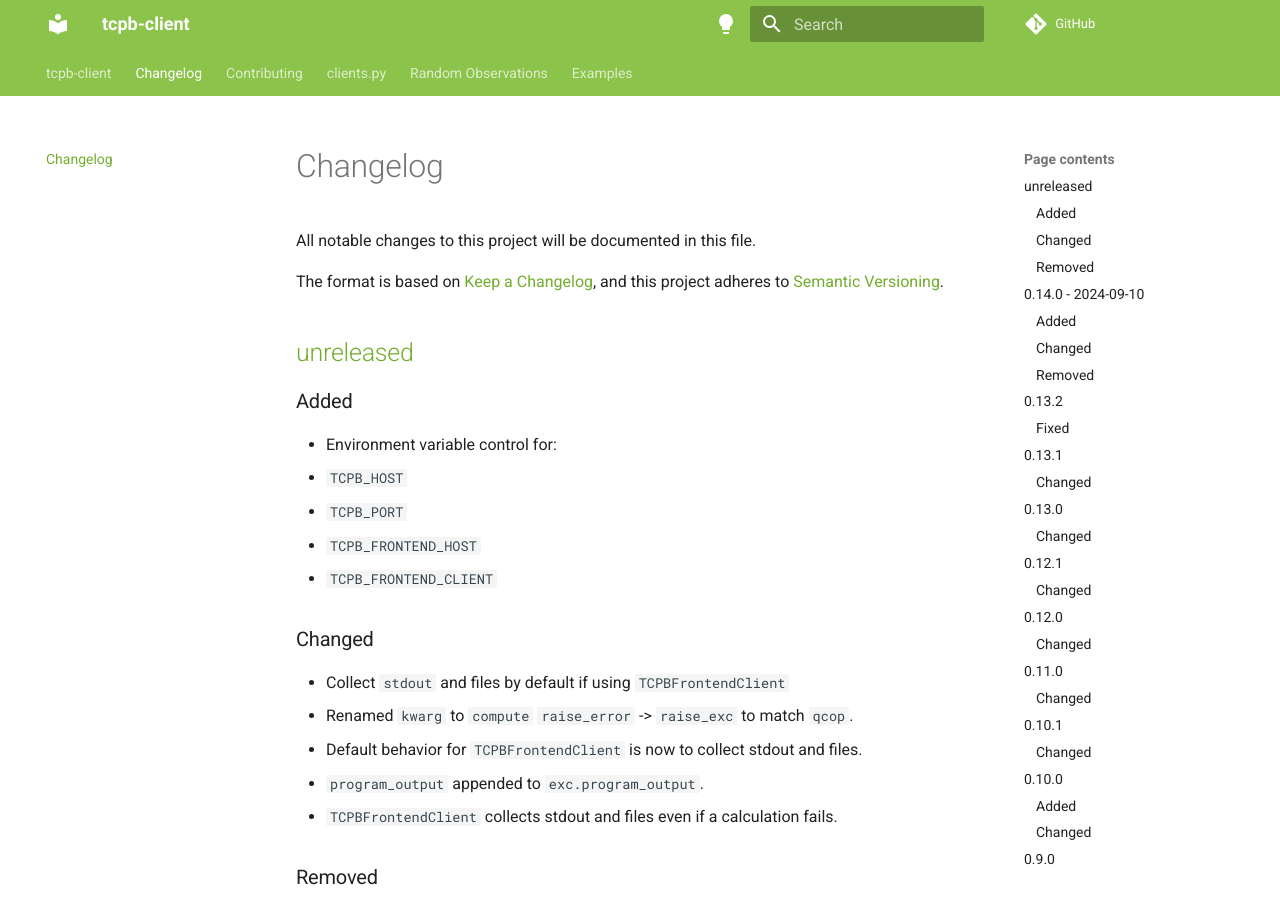
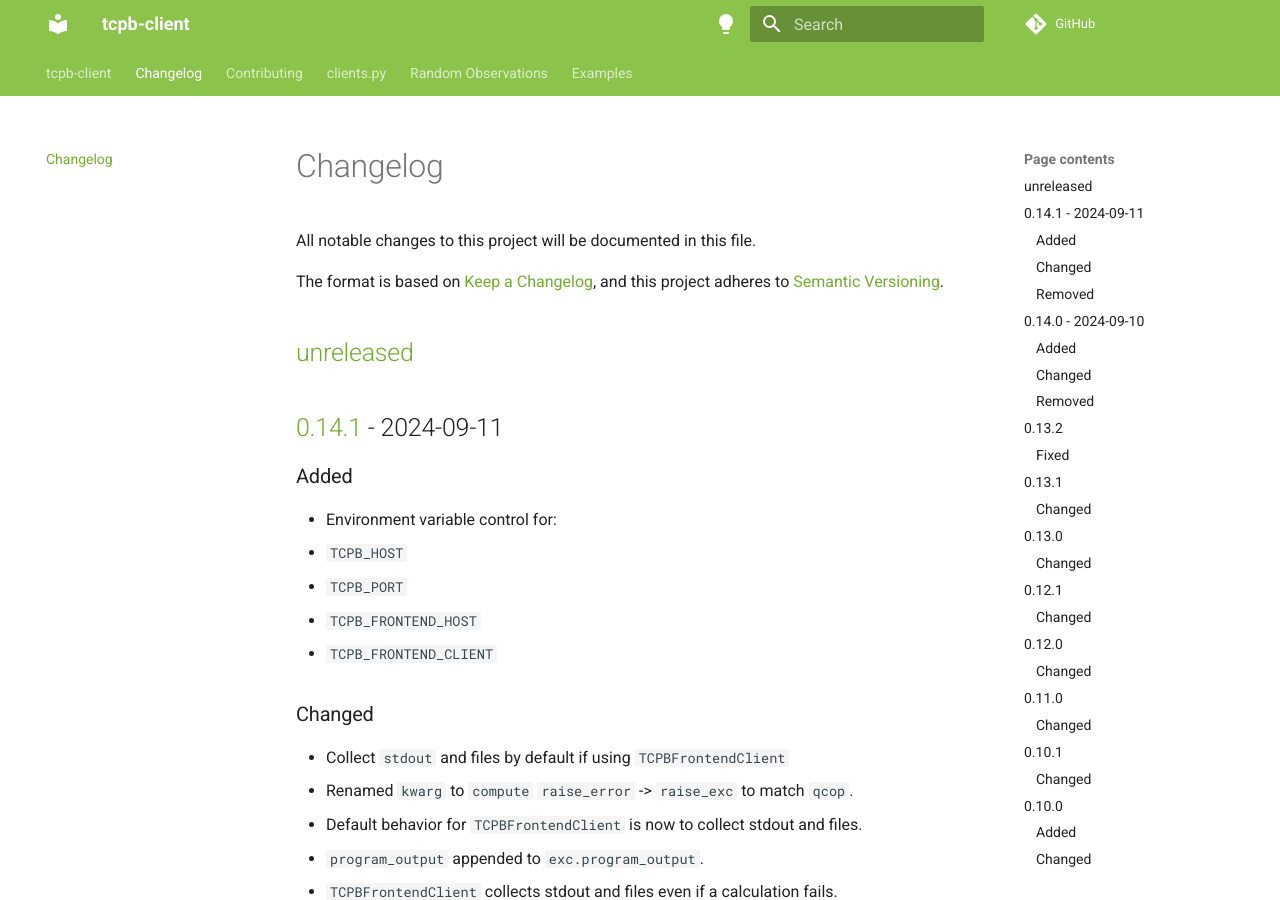
Before and after one commit to mtzgroup/tcpb-client, an MkDocs documentation site: the page built from docs/CHANGELOG.md, in a window 1280 px wide and 900 px high. Built offline with MkDocs 1.6.1 and Material for MkDocs 9.7.7, drawn with Linux system fonts in a browser that asks for light colours; comment, search, counter and statistics services are not loaded.

Commit message:
Bumped version to 0.14.1. Updated CHANGELOG.

```diff
--- a/docs/CHANGELOG.md
+++ b/docs/CHANGELOG.md
@@ -5,6 +5,8 @@
 The format is based on [Keep a Changelog](https://keepachangelog.com/en/1.0.0/), and this project adheres to [Semantic Versioning](https://semver.org/spec/v2.0.0.html).
 
 ## [unreleased]
+
+## [0.14.1] - 2024-09-11
 
 ### Added
 
@@ -201,7 +203,8 @@
 
 - All of Stefan's original code.
 
-[unreleased]: https://github.com/mtzgroup/tcpb-client/compare/0.14.0...HEAD
+[unreleased]: https://github.com/mtzgroup/tcpb-client/compare/0.14.1...HEAD
+[0.14.1]: https://github.com/mtzgroup/tcpb-client/releases/tag/0.14.1
 [0.14.0]: https://github.com/mtzgroup/tcpb-client/releases/tag/0.14.0
 [0.13.2]: https://github.com/mtzgroup/tcpb-client/releases/tag/0.13.2
 [0.13.1]: https://github.com/mtzgroup/tcpb-client/releases/tag/0.13.1
--- a/pyproject.toml
+++ b/pyproject.toml
@@ -4,7 +4,7 @@
 
 [tool.poetry]
 name = "tcpb"
-version = "0.14.0"
+version = "0.14.1"
 description = "A Python client for TeraChem's protocol buffer API."
 readme = "README.md"
 license = "MIT"
```
